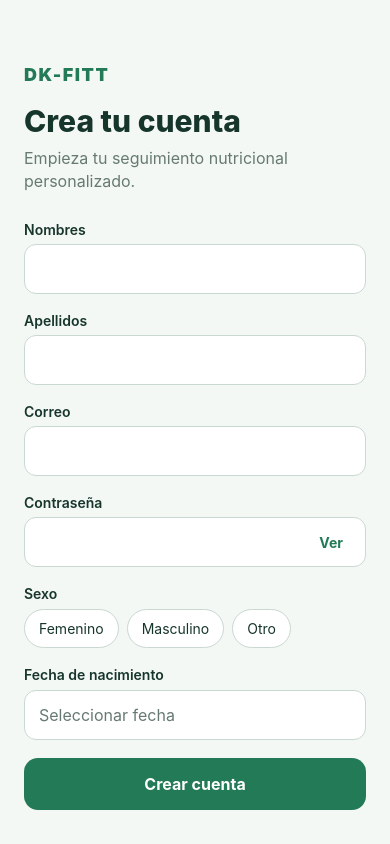
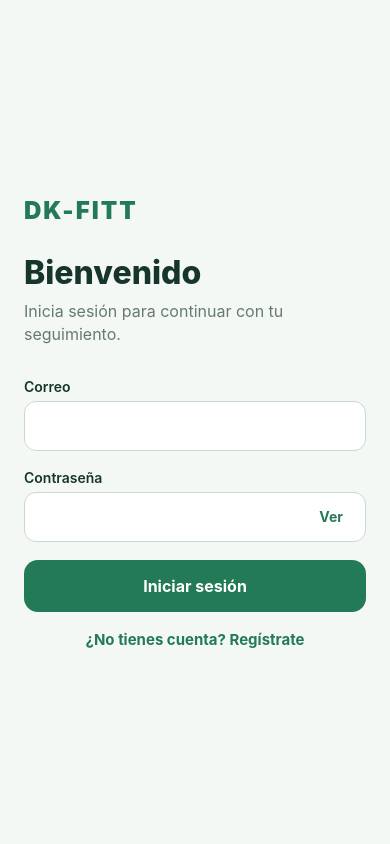
Before and after one commit to ravivanco/ProyectoInterculturalidad-G3, a React Native app in the folder movil/: screen / in a window 390 px wide. Built offline with nearby package versions, Linux system fonts and the light colour scheme; no server answers.

Commit message:
feat(movil): implementar inicio de sesión HUM-02

```diff
--- a/movil/src/navigation/RootNavigator.tsx
+++ b/movil/src/navigation/RootNavigator.tsx
@@ -1,16 +1,38 @@
 import { createNativeStackNavigator } from '@react-navigation/native-stack';
+import { useEffect, useState } from 'react';
+import { ActivityIndicator, StyleSheet, View } from 'react-native';
 
+import { LoginScreen } from '../screens/auth/LoginScreen';
 import { RegisterScreen } from '../screens/auth/RegisterScreen';
+import { HomeScreen } from '../screens/HomeScreen';
 import { OnboardingWelcomeScreen } from '../screens/onboarding/OnboardingWelcomeScreen';
+import { getProfileCompleted, getToken } from '../services/tokenStorage';
+import { colors } from '../theme/colors';
 import type { RootStackParamList } from './types';
 
 const Stack = createNativeStackNavigator<RootStackParamList>();
 
 export function RootNavigator() {
+  const [initialRoute, setInitialRoute] = useState<keyof RootStackParamList>();
+
+  useEffect(() => {
+    Promise.all([getToken(), getProfileCompleted()]).then(([token, profileCompleted]) => {
+      setInitialRoute(token ? (profileCompleted ? 'Home' : 'Onboarding') : 'Login');
+    });
+  }, []);
+
+  if (!initialRoute) {
+    return <View style={styles.loading}><ActivityIndicator color={colors.primary} size="large" /></View>;
+  }
+
   return (
-    <Stack.Navigator screenOptions={{ headerShown: false }}>
+    <Stack.Navigator initialRouteName={initialRoute} screenOptions={{ headerShown: false }}>
+      <Stack.Screen component={LoginScreen} name="Login" />
       <Stack.Screen component={RegisterScreen} name="Register" />
       <Stack.Screen component={OnboardingWelcomeScreen} name="Onboarding" />
+      <Stack.Screen component={HomeScreen} name="Home" />
     </Stack.Navigator>
   );
 }
+
+const styles = StyleSheet.create({ loading: { alignItems: 'center', backgroundColor: colors.background, flex: 1, justifyContent: 'center' } });
--- a/movil/src/navigation/types.ts
+++ b/movil/src/navigation/types.ts
@@ -1,4 +1,6 @@
 export type RootStackParamList = {
+  Login: undefined;
   Register: undefined;
   Onboarding: undefined;
+  Home: undefined;
 };
--- /dev/null
+++ b/movil/src/screens/HomeScreen.tsx
@@ -0,0 +1,13 @@
+import { StyleSheet, Text, View } from 'react-native';
+
+import { colors } from '../theme/colors';
+
+export function HomeScreen() {
+  return <View style={styles.container}><Text style={styles.brand}>DK-FITT</Text><Text style={styles.title}>Tu espacio nutricional</Text></View>;
+}
+
+const styles = StyleSheet.create({
+  container: { backgroundColor: colors.background, flex: 1, justifyContent: 'center', padding: 24 },
+  brand: { color: colors.primary, fontSize: 18, fontWeight: '900' },
+  title: { color: colors.text, fontSize: 28, fontWeight: '800', marginTop: 12 },
+});
--- /dev/null
+++ b/movil/src/screens/auth/LoginScreen.tsx
@@ -0,0 +1,69 @@
+import type { NativeStackScreenProps } from '@react-navigation/native-stack';
+import { useState } from 'react';
+import { Alert, KeyboardAvoidingView, Platform, Pressable, StyleSheet, Text, View } from 'react-native';
+
+import { FormField } from '../../components/FormField';
+import { PrimaryButton } from '../../components/PrimaryButton';
+import type { RootStackParamList } from '../../navigation/types';
+import { ApiError } from '../../services/api';
+import { authService } from '../../services/authService';
+import { saveProfileCompleted, saveTokens } from '../../services/tokenStorage';
+import { colors } from '../../theme/colors';
+
+type Props = NativeStackScreenProps<RootStackParamList, 'Login'>;
+
+export function LoginScreen({ navigation }: Props) {
+  const [correo, setCorreo] = useState('');
+  const [password, setPassword] = useState('');
+  const [showPassword, setShowPassword] = useState(false);
+  const [loading, setLoading] = useState(false);
+
+  const submit = async () => {
+    if (!correo.trim() || !password) {
+      Alert.alert('Completa tus datos', 'Ingresa tu correo y contraseña.');
+      return;
+    }
+    setLoading(true);
+    try {
+      const session = await authService.login({ correo: correo.trim().toLowerCase(), password });
+      await Promise.all([
+        saveTokens(session.access_token, session.refresh_token),
+        saveProfileCompleted(session.perfil_completado),
+      ]);
+      navigation.replace(session.perfil_completado ? 'Home' : 'Onboarding');
+    } catch (error) {
+      if (error instanceof ApiError && error.status === 401) {
+        Alert.alert('No pudimos iniciar sesión', 'Correo o contraseña incorrectos.');
+      } else {
+        Alert.alert('Sin conexión', 'Verifica tu conexión e inténtalo nuevamente.');
+      }
+    } finally {
+      setLoading(false);
+    }
+  };
+
+  return (
+    <KeyboardAvoidingView behavior={Platform.OS === 'ios' ? 'padding' : undefined} style={styles.container}>
+      <View style={styles.content}>
+        <Text style={styles.logo}>DK-FITT</Text>
+        <Text style={styles.title}>Bienvenido</Text>
+        <Text style={styles.subtitle}>Inicia sesión para continuar con tu seguimiento.</Text>
+        <View style={styles.form}>
+          <FormField autoCapitalize="none" autoComplete="email" keyboardType="email-address" label="Correo" onChangeText={setCorreo} value={correo} />
+          <FormField autoCapitalize="none" label="Contraseña" onChangeText={setPassword} rightAccessory={<Pressable onPress={() => setShowPassword((value) => !value)}><Text style={styles.link}>{showPassword ? 'Ocultar' : 'Ver'}</Text></Pressable>} secureTextEntry={!showPassword} value={password} />
+          <PrimaryButton loading={loading} onPress={submit} title="Iniciar sesión" />
+          <Pressable onPress={() => navigation.navigate('Register')}><Text style={styles.register}>¿No tienes cuenta? Regístrate</Text></Pressable>
+        </View>
+      </View>
+    </KeyboardAvoidingView>
+  );
+}
+
+const styles = StyleSheet.create({
+  container: { backgroundColor: colors.background, flex: 1, justifyContent: 'center' },
+  content: { padding: 24 }, logo: { color: colors.primary, fontSize: 24, fontWeight: '900', letterSpacing: 2 },
+  title: { color: colors.text, fontSize: 32, fontWeight: '800', marginTop: 28 },
+  subtitle: { color: colors.muted, fontSize: 16, lineHeight: 23, marginTop: 8 },
+  form: { gap: 18, marginTop: 32 }, link: { color: colors.primary, fontWeight: '700', padding: 8 },
+  register: { color: colors.primary, fontSize: 15, fontWeight: '700', textAlign: 'center' },
+});
--- a/movil/src/screens/auth/RegisterScreen.tsx
+++ b/movil/src/screens/auth/RegisterScreen.tsx
@@ -105,6 +105,9 @@ export function RegisterScreen({ navigation }: Props) {
             {showDatePicker ? <DateTimePicker display="default" maximumDate={new Date()} mode="date" onChange={handleDate} value={selectedDate} /> : null}
           </View>
           <PrimaryButton loading={loading} onPress={submit} title="Crear cuenta" />
+          <Pressable onPress={() => navigation.navigate('Login')}>
+            <Text style={styles.login}>¿Ya tienes cuenta? Inicia sesión</Text>
+          </Pressable>
         </View>
       </ScrollView>
     </KeyboardAvoidingView>
@@ -130,4 +133,5 @@ const styles = StyleSheet.create({
   datePlaceholder: { color: colors.muted, fontSize: 16 },
   error: { color: colors.danger, fontSize: 13 },
   link: { color: colors.primary, fontWeight: '700', padding: 8 },
+  login: { color: colors.primary, fontSize: 15, fontWeight: '700', textAlign: 'center' },
 });
--- a/movil/src/services/authService.ts
+++ b/movil/src/services/authService.ts
@@ -1,4 +1,4 @@
-import type { AuthSession, RegisterPayload } from '../types/auth';
+import type { AuthSession, LoginPayload, RegisterPayload } from '../types/auth';
 import { apiRequest } from './api';
 
 export const authService = {
@@ -8,4 +8,10 @@ export const authService = {
       body: JSON.stringify(payload),
     });
   },
+  login(payload: LoginPayload) {
+    return apiRequest<AuthSession>('/auth/login', {
+      method: 'POST',
+      body: JSON.stringify(payload),
+    });
+  },
 };
--- a/movil/src/services/tokenStorage.ts
+++ b/movil/src/services/tokenStorage.ts
@@ -2,6 +2,7 @@ import * as SecureStore from 'expo-secure-store';
 
 const ACCESS_TOKEN_KEY = 'access_token';
 const REFRESH_TOKEN_KEY = 'refresh_token';
+const PROFILE_COMPLETED_KEY = 'profile_completed';
 
 export async function saveTokens(accessToken: string, refreshToken: string) {
   await Promise.all([
@@ -14,9 +15,18 @@ export function getToken() {
   return SecureStore.getItemAsync(ACCESS_TOKEN_KEY);
 }
 
+export function saveProfileCompleted(completed: boolean) {
+  return SecureStore.setItemAsync(PROFILE_COMPLETED_KEY, String(completed));
+}
+
+export async function getProfileCompleted() {
+  return (await SecureStore.getItemAsync(PROFILE_COMPLETED_KEY)) === 'true';
+}
+
 export async function clearTokens() {
   await Promise.all([
     SecureStore.deleteItemAsync(ACCESS_TOKEN_KEY),
     SecureStore.deleteItemAsync(REFRESH_TOKEN_KEY),
+    SecureStore.deleteItemAsync(PROFILE_COMPLETED_KEY),
   ]);
 }
--- a/movil/src/types/auth.ts
+++ b/movil/src/types/auth.ts
@@ -14,3 +14,8 @@ export type AuthSession = {
   refresh_token: string;
   perfil_completado: boolean;
 };
+
+export type LoginPayload = {
+  correo: string;
+  password: string;
+};
```
